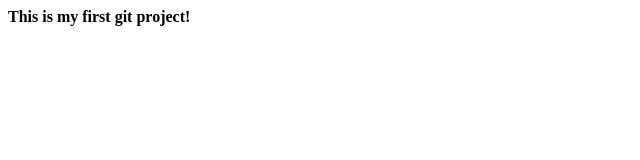
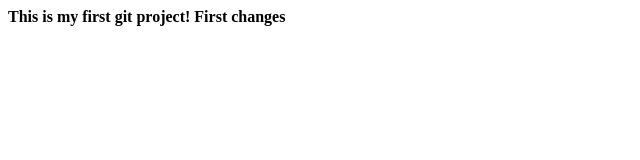
Before and after one commit to reneedavias/dev, a plain HTML site: page index.html in a window 1280 px wide. Shown: the whole page, without its empty margins (0-640 px from the left). Drawn offline with Linux system fonts and the light colour scheme.

Commit message:
added addl textr

```diff
--- a/index.html
+++ b/index.html
@@ -1 +1,2 @@
 <b>This is my first git project! </b>
+<b>First changes</b>
```
